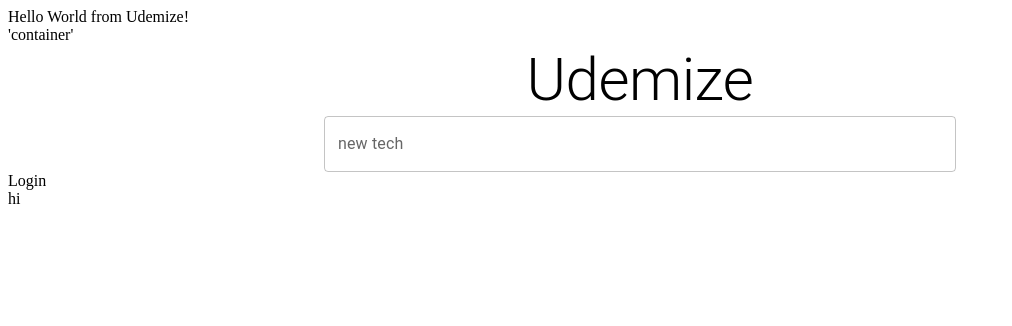
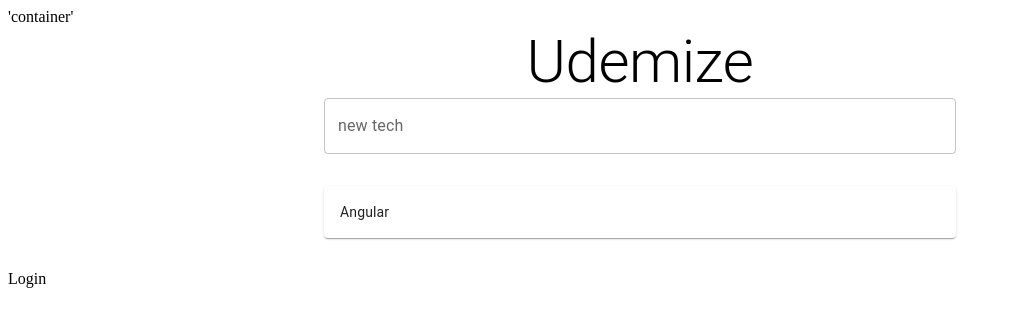
Before and after one commit to TeamPikaPika/udemize, a React app: page / in a window 1280 px wide. Shown: the top 326 px of the page, without its empty margins (0-1012 px from the left). Built offline with nearby package versions, Linux system fonts and the light colour scheme.

Commit message:
feat: TechTable component added, Dashboard formData updated

```diff
--- a/src/App.tsx
+++ b/src/App.tsx
@@ -4,7 +4,6 @@ import Container from './components/Container'
 const App: FC = () => {
   return (
     <div className="app">
-      Hello World from Udemize!
       <Container />
     </div>
     )
--- a/src/components/Dashboard.tsx
+++ b/src/components/Dashboard.tsx
@@ -1,44 +1,56 @@
-import { FC, useState } from 'react'
+import { FC, useState, SyntheticEvent } from 'react';
+import TechTable from './TechTable';
 import Box from '@mui/material/Box';
 import TextField from '@mui/material/TextField';
-import { Typography } from '@mui/material'
-
+import { Typography } from '@mui/material';
 
 const Dashboard: FC = () => {
-
 	//state to store users' input
-  const [formData, setFormData] = useState('')
+	const [formData, setFormData] = useState('');
 
 	//save current input in state, before user submits
-  const onChange = (e: any )=> {
-    setFormData(e.target.value)
-  }
+	// const changeHandler = (e: React.ChangeEvent<HTMLInputElement>) => {
+  //   setFormData(e.target.value);
+	// };
 
 	//handle what happens to input when user submits
-  const onSubmit = (e: any) => {
-    e.preventDefault()
+	const onSubmit = (e: SyntheticEvent) => {
+		e.preventDefault();
 		if (!formData) return;
-    //insert call to backend
+		//TODO: insert call to backend
+    //TODO: update the user's saved techstack with the new tech
 		//reset formData
-    setFormData('')
+		setFormData('');
+	};
 
-  }
 
 	return (
 		<>
-    <Typography variant = "h2" sx = {{textAlign: 'center'}}>
+			<Typography variant="h2" sx={{ textAlign: 'center' }}>
 				Udemize
 			</Typography>
-    <Box className="dashboard" sx={{ display: 'flex', flexDirection: 'column', alignItems: 'center', justifyContent: 'center', width: '50%', margin: '0 auto'}}>
+			<Box
+				className="dashboard"
+				sx={{
+					display: 'flex',
+					flexDirection: 'column',
+					alignItems: 'center',
+					justifyContent: 'center',
+					width: '50%',
+					margin: '0 auto',
+				}}
+			>
 				<TextField
 					id="outlined-basic"
 					label="new tech"
 					variant="outlined"
-        sx = {{width: "100%"}}
+					sx={{ width: '100%' }}
+					onChange={(e) => setFormData(e.target.value)}
 				/>
 			</Box>
+			<TechTable />
 		</>
-  )
-}
+	);
+};
 
-export default Dashboard
+export default Dashboard;
--- /dev/null
+++ b/src/components/TechTable.tsx
@@ -0,0 +1,80 @@
+import { FC } from 'react';
+import Table from '@mui/material/Table';
+import TableBody from '@mui/material/TableBody';
+import TableCell from '@mui/material/TableCell';
+import TableContainer from '@mui/material/TableContainer';
+import TableHead from '@mui/material/TableHead';
+import TableRow from '@mui/material/TableRow';
+import Paper from '@mui/material/Paper';
+
+const TechTable: FC = () => {
+	//placeholder for the user's saved tech, which we'll get from redux or usecontext
+	const rows = [
+		{
+			techName: 'Angular',
+			threePros: {
+				1: 'sample pro',
+				2: 'sample pro',
+				3: 'sample pro',
+			},
+			threeCons: {
+				1: 'sample con',
+				2: 'sample con',
+				3: 'sample con',
+			},
+			threeAlternatives: {
+				1: 'React',
+				2: 'Vue',
+				3: 'Polymer',
+			},
+			threeUdemy: {
+				1: {
+					link: '',
+					title: '',
+					thumbnail: '',
+				},
+				2: {
+					link: '',
+					title: '',
+					thumbnail: '',
+				},
+				3: {
+					link: '',
+					title: '',
+					thumbnail: '',
+				},
+			},
+		},
+	];
+
+	//create a row for our table for every object in the rows constant
+	const rowElements = rows.map((ele) => (
+		<TableRow
+			key={ele.techName}
+			sx={{ '&:last-child td, &:last-child th': { border: 0 } }}
+		>
+			<TableCell component="th" scope="row">
+				{ele.techName}
+			</TableCell>
+		</TableRow>
+  ));
+
+  console.log(rows, rowElements)
+
+	return (
+		<TableContainer component={Paper} sx = {{width: "50%", margin: "2em auto"}}>
+			<Table sx={{ width: "50%" }} aria-label="simple-table">
+				{/* <TableHead>
+					<TableRow>
+						<TableCell>Tech Name</TableCell>
+					</TableRow>
+				</TableHead> */}
+        <TableBody>
+          {rowElements}
+        </TableBody>
+			</Table>
+		</TableContainer>
+	);
+};
+
+export default TechTable;
--- a/src/index.html
+++ b/src/index.html
@@ -7,7 +7,6 @@
 </head>
 <body>
   <div id="root"></div>
-  hi
   <!-- <script src="./dist/bundle.js"></script> -->
 </body>
 </html>
```
Lines whose indentation alone changed are shown as unchanged.
